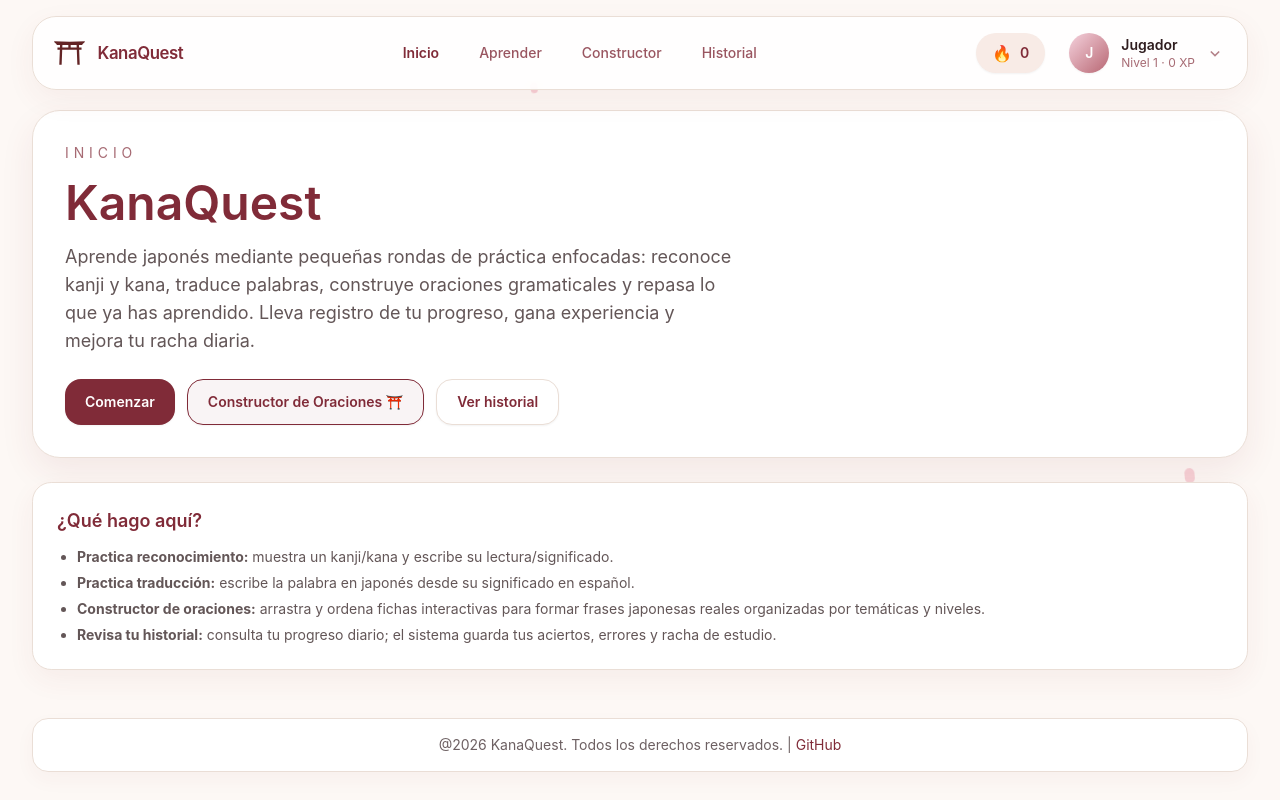
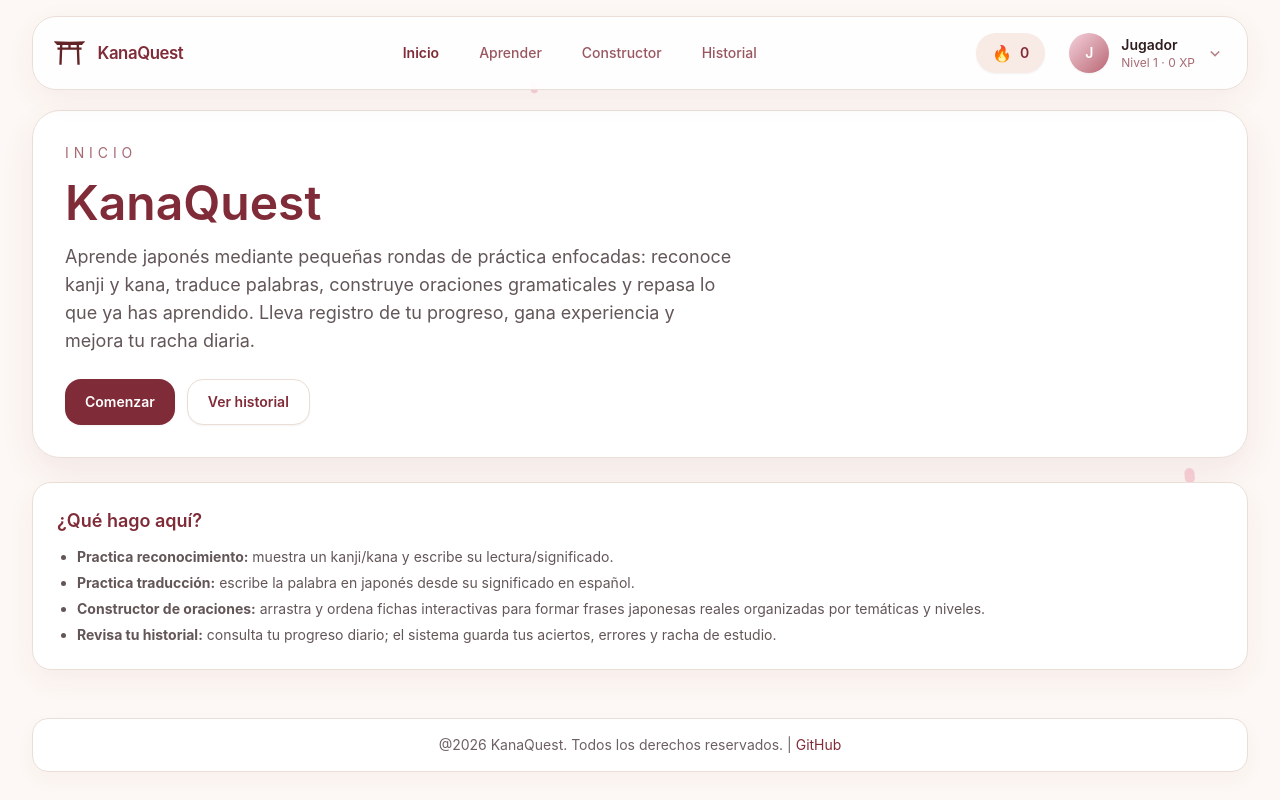
Before and after one commit to Izekki/KanaQuest, a React (Vite) app: page / in a window 1280 px wide. Built offline with nearby package versions, Linux system fonts and the light colour scheme; no server answers.

Commit message:
refactor: simplify HomePage action buttons keeping updated feature descriptions

```diff
--- a/src/pages/Home/HomePage.jsx
+++ b/src/pages/Home/HomePage.jsx
@@ -15,7 +15,6 @@ export default function HomePage() {
 
         <div className="mt-6 flex flex-wrap gap-3">
           <Link to="/game" className="inline-flex items-center justify-center rounded-2xl bg-[rgb(var(--color-accent))] px-5 py-3 text-sm font-semibold text-white shadow-sm hover:opacity-90 transition-opacity">Comenzar</Link>
-          <Link to="/sentence-builder" className="inline-flex items-center justify-center rounded-2xl border border-[rgb(var(--color-accent))] bg-[rgb(var(--color-accent))]/5 px-5 py-3 text-sm font-semibold text-[rgb(var(--color-accent))] shadow-sm hover:bg-[rgb(var(--color-accent))]/10 transition-colors">Constructor de Oraciones ⛩️</Link>
           <Link to="/historial" className="inline-flex items-center justify-center rounded-2xl border border-[#eaded6] bg-white px-5 py-3 text-sm font-semibold text-[rgb(var(--color-accent))] shadow-sm hover:bg-[#fbf7f4] transition-colors">Ver historial</Link>
         </div>
       </section>
```
